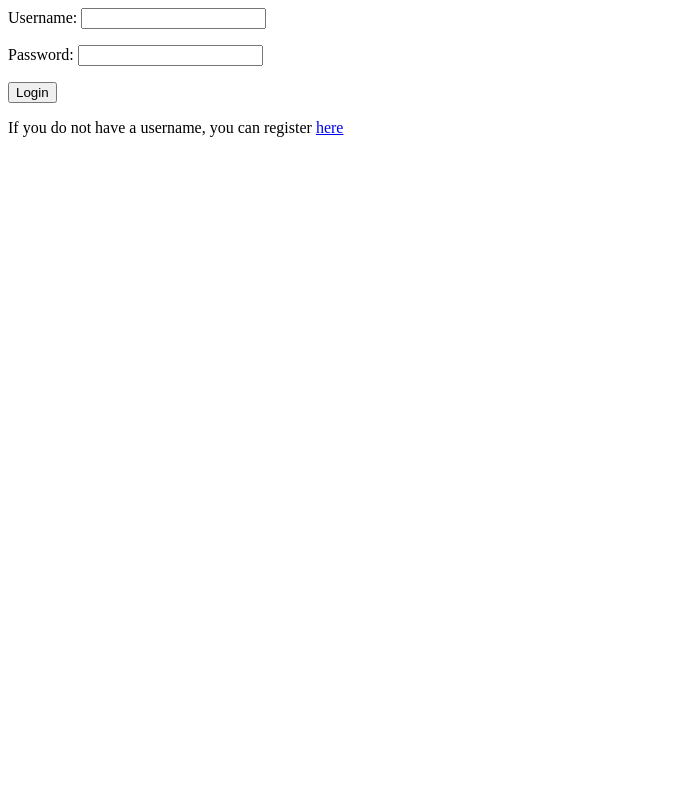
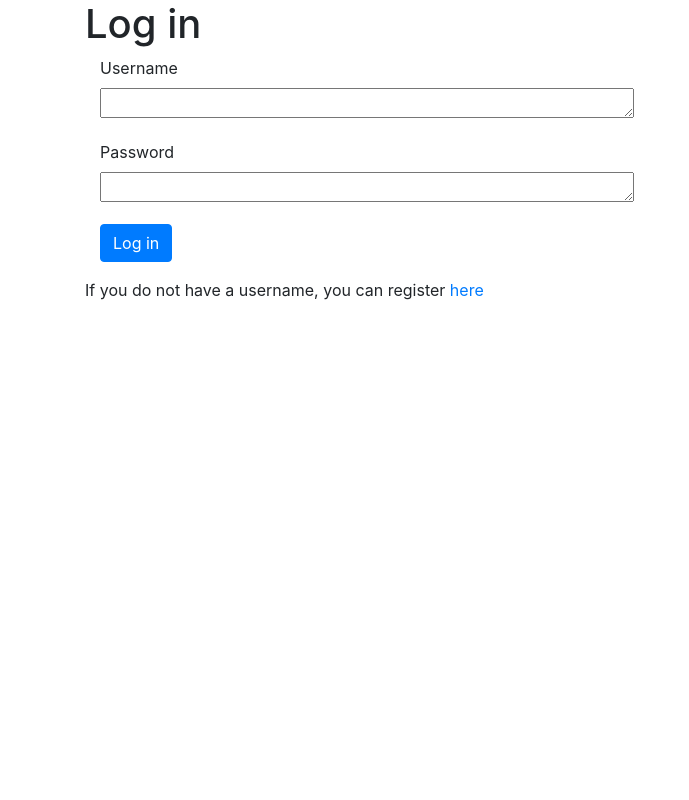
Before and after one commit to marttiah/safetydatabase, a Flask app: page /login in a window 1280 px wide. Shown: the whole page, without its empty margins (0-689 px from the left). Run offline with Flask 2, Linux system fonts and the light colour scheme; some libraries are stand-ins or nearby versions.

Commit message:
Update login.html

```diff
--- a/templates/login.html
+++ b/templates/login.html
@@ -1,8 +1,25 @@
+<!doctype html>
+<meta name="viewport" content="width=device-width, initial-scale=1, shrink-to-fit=no">
+<link rel="stylesheet" href="https://stackpath.bootstrapcdn.com/bootstrap/4.5.0/css/bootstrap.min.css">
+<title>Log in</title>
+<div class="container">
+    <div class="row">
+      <div class="col-8">
+        <h1>Log in</h1>
 <form action="/login" method="post">
-    Username: <input type="text" name="username">
-    <p>
-    Password: <input type="password" name="password">
-    <p>
-    <input type="submit" value="Login">
+    <div class="form-group col-6">
+        <label for="username">Username</label>
+        <textarea name="username" rows="1" cols="50"></textarea>
+    </div>
+    <div class="form-group col-6">
+        <label for="password">Password</label>
+        <textarea name="password" rows="1" cols="50"></textarea>
+    </div>
+    <div class="form-group col-6">
+    <button type="submit" class="btn btn-primary">Log in</button>
+    </div>
     </form>
     If you do not have a username, you can register <a href="/register">here</a>
+</div>
+</div>
+</div>
```
